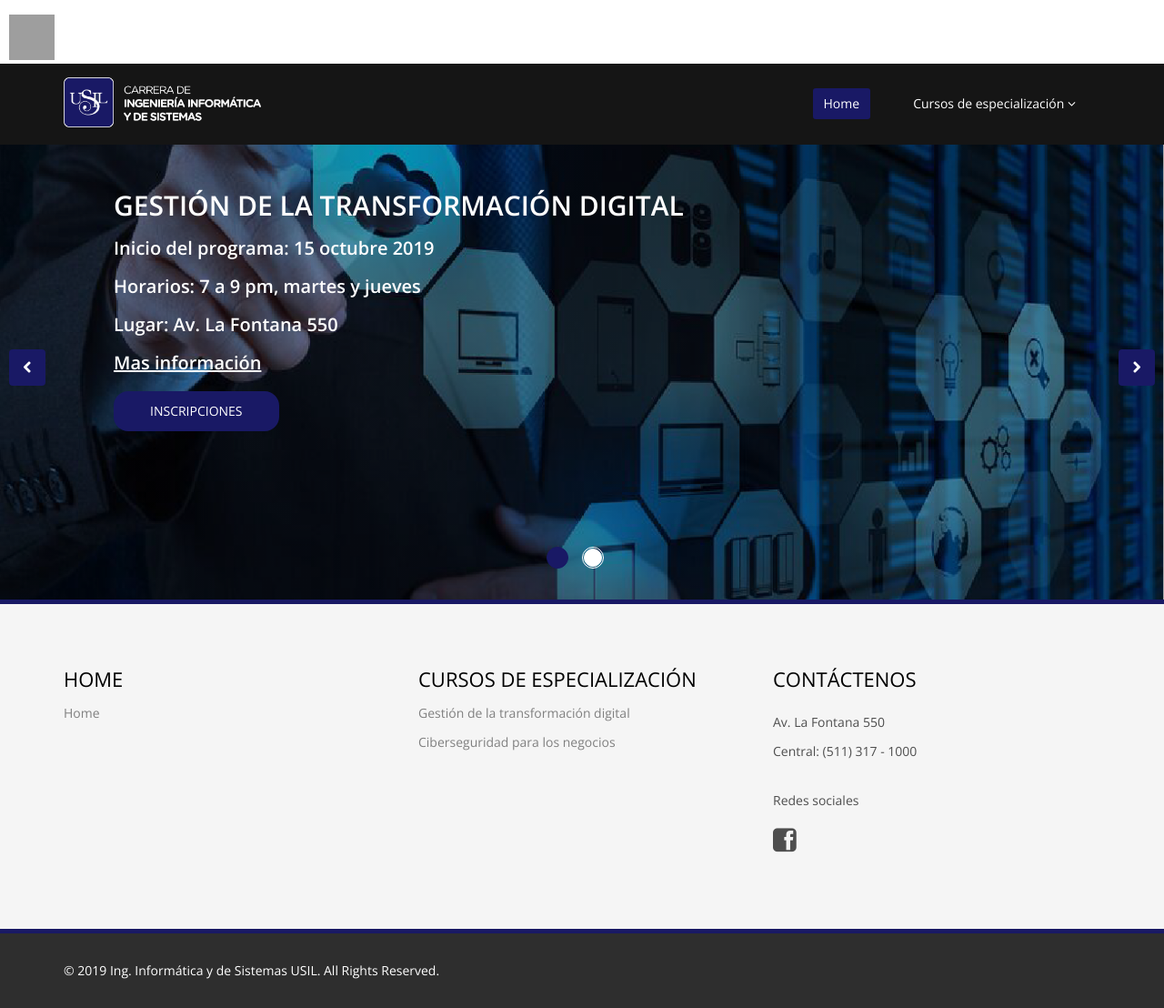
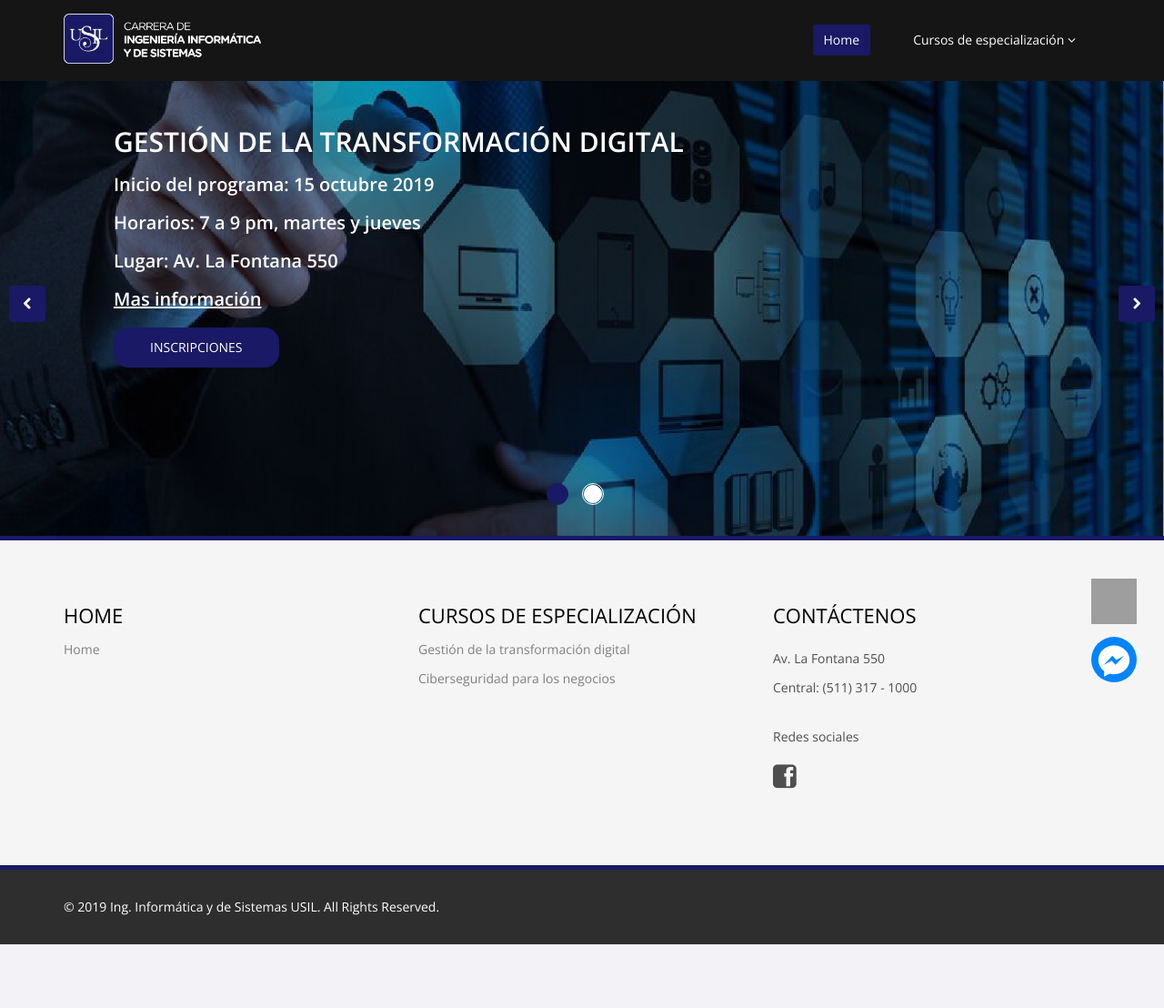
Before and after one commit to usilictlab/pagcaleb, a PHP site: page / in a window 1280 px wide. Shown: the whole page at 91% size. After the commit the page ends 1038 px from the top, so only its background shows below. Run offline with PHP 8.4, Linux system fonts and the light colour scheme; grey boxes are pictures that could not be loaded.

Commit message:
botones flotantes

```diff
--- a/css/main.css
+++ b/css/main.css
@@ -75,7 +75,7 @@
   display:block;
   width:70px;
   height:70px;
-  color#fff;
+  position: fixed;
   right:20px;
   bottom:110px;
   border-radius:50%;
--- a/index.html
+++ b/index.html
@@ -30,7 +30,7 @@
         <a href="https://api.whatsapp.com/send?phone=51998784390" target="_blank">
             <img src="http://s2.accesoperu.com/logos/btn_whatsapp.png" alt="whatsapp" style="height: 50px; width: 50px;">
         </a>
-        <div style="width: 50px;position: absolute;left: 7px;">
+        <div style="width: 50px;position: absolute;left: 10px;">
             <div>
                 <a href="http://m.me/ciisUSIL?ref=https://www.facebook.com/ciisUSIL">
                 <svg xmlns="http://www.w3.org/2000/svg" xmlns:xlink="http://www.w3.org/1999/xlink" viewBox="0 0 32 32" class="wh-messenger-svg-facebook wh-svg-icon" style="background-color: #0084ff; border-radius: 50%; text-align: center;">
```
